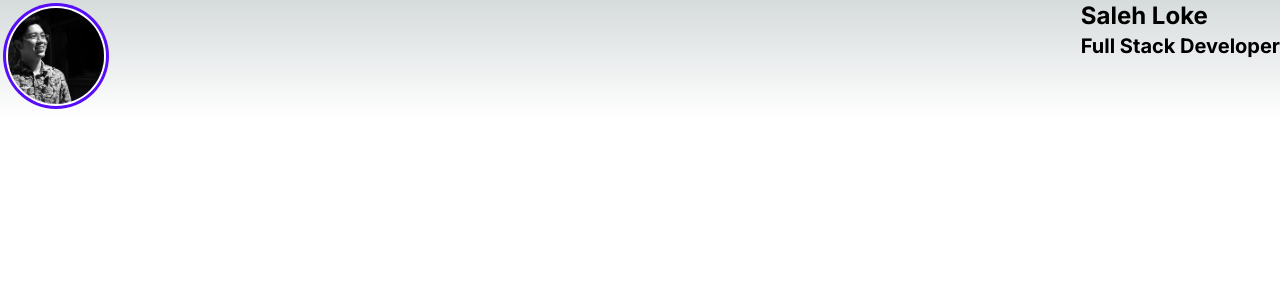
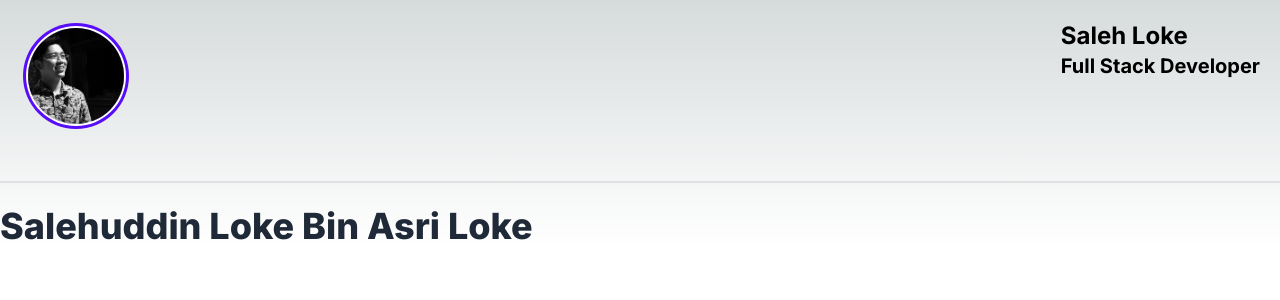
Before and after one commit to salehloke/stackblitz-resume-nextjs, a Next.js app: page / in a window 1280 px wide. Shown: the top 300 px of the page. Built offline with nearby package versions, Linux system fonts and the light colour scheme.

Commit message:
Installed tailwind typography, and create a component for intro

```diff
--- a/app/components/header.tsx
+++ b/app/components/header.tsx
@@ -4,7 +4,7 @@ import profilePics from "../../public/saleh-avatar.JPG"
 
 const ResumeHeader = () => {
     return (
-        <div className="overflow-x-auto">
+        <div className="overflow-x-auto p-5">
             <div className="flex">
                 <div className="flex-1 p-2">
                     {/* AVATAR */}
--- /dev/null
+++ b/app/components/intro.tsx
@@ -0,0 +1,11 @@
+
+
+const ResumeIntro = () => {
+    return (
+        <div className="prose">
+            <h1>Salehuddin Loke Bin Asri Loke</h1>
+        </div>
+    )
+}
+
+export default ResumeIntro
--- a/app/page.tsx
+++ b/app/page.tsx
@@ -1,10 +1,15 @@
 import Image from 'next/image'
 import ResumeHeader from './components/header'
+import ResumeIntro from './components/intro'
 
 export default function Home() {
   return (
     <main>
       <ResumeHeader />
+      <div className='divider'>
+
+      </div>
+      <ResumeIntro />
     </main>
   )
 }
--- a/package.json
+++ b/package.json
@@ -23,6 +23,7 @@
     "typescript": "5.2.2"
   },
   "devDependencies": {
+    "@tailwindcss/typography": "^0.5.10",
     "daisyui": "^3.9.4"
   }
 }
--- a/tailwind.config.ts
+++ b/tailwind.config.ts
@@ -15,6 +15,6 @@ const config: Config = {
       },
     },
   },
-  plugins: [require("daisyui")],
+  plugins: [require("daisyui"), require("@tailwindcss/typography")],
 };
 export default config;
```
Also changed, not shown: 1 other file (tests, documents, lock files or other folders).
